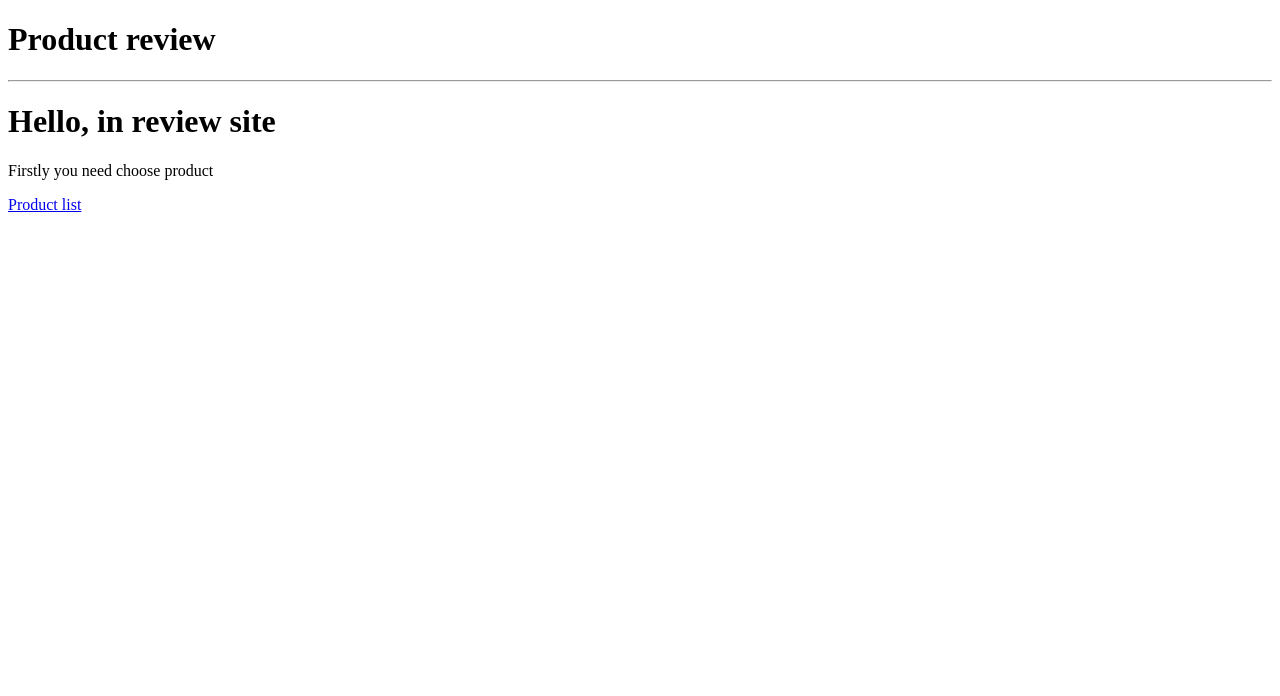
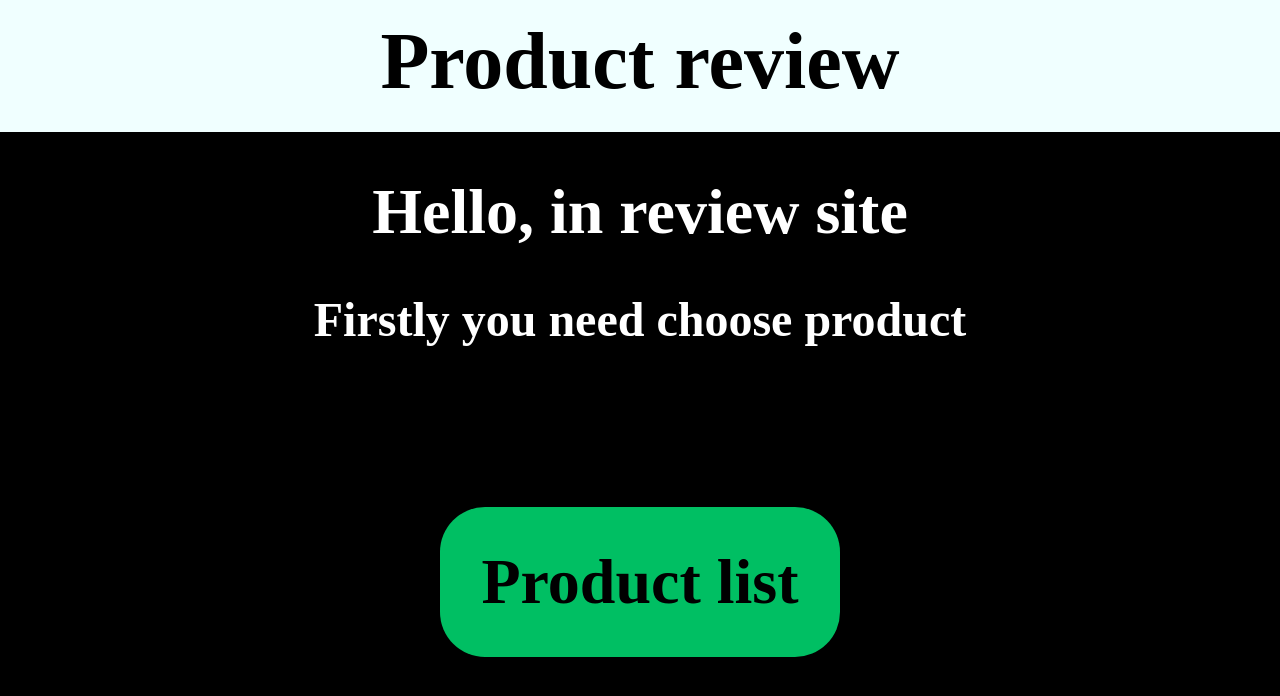
Before and after one commit to ShutenkoStanislav/Product_review, a Django app: page / in a window 1280 px wide. Shown: the top 696 px of the page. Run offline with Django 5.2, Linux system fonts and the light colour scheme.

Commit message:
Complete home page screen

```diff
--- a/static/review/css/style.css
+++ b/static/review/css/style.css
@@ -1,18 +1,58 @@
 body {
     margin: 0;
     padding: 0;
-    min-height: 100vh;
+    min-height: 80vh;
     background: black;
     color: azure;
 }
 
 .title {
-    font-size: 4rem;
+    font-size: 5rem;
     color:black;
-    width: 150px;
-    margin-bottom: 3rem;
-    padding: 1rem 2rem;
+    background-color: azure;
+    height: 100px;
+    margin-bottom: 1rem;
+    padding: 1rem 4rem;
+    text-align: center;
+    align-items: center;
+    margin-left: auto;
+    margin-right: auto;
+    margin-top: auto;
+    margin-bottom: auto;
+
+
+}
+
+.home_page_text {
+    color: White;
+    font-size: 2rem;
+    text-align: center;
     margin: 0 auto 3rem auto;
 
 
 }
+
+.product_list_button {
+    display: flex;
+    justify-content: center;
+    align-items: center;
+    background-color: #00bf63;
+    color: black;
+    width: 400px;
+    height: 150px;
+    padding: 0;
+    border-radius: 45px;
+    text-decoration: none;
+    text-align: center;
+    line-height: 70px;
+    margin: 0 auto 3rem auto;
+    font-size: 4rem;
+    font-weight: 600;
+    transition: all 0.3s ease;
+    margin-top: 10rem;
+
+}
+
+.product_list_button:hover {
+    transform: scale(1.05);
+}
--- a/templates/base.html
+++ b/templates/base.html
@@ -1,9 +1,11 @@
+{% load static %}
 <!DOCTYPE html>
 <html lang="en">
 <head>
     <meta charset="UTF-8">
     <meta name="viewport" content="width=device-width, initial-scale=1.0">
     <title>Review</title>
+    <link rel="stylesheet" href="{% static 'review/css/style.css' %}">
 </head>
 <body>
 
--- a/templates/header.html
+++ b/templates/header.html
@@ -1,3 +1,2 @@
 {% load static %}
 <h1 class="title">Product review</h1>
-<hr>
--- a/templates/review/home.html
+++ b/templates/review/home.html
@@ -1,9 +1,25 @@
 {% extends "base.html"%}
 {% load static %}
 {% block content%}
-    <h1> Hello, in review site</h1>
-    <p>Firstly you need choose product</p>
-    <a href="{% url 'product_list'%}">Product list</a>
+<!DOCTYPE html>
+<html lang="en">
+<head>
+    <meta charset="UTF-8">
+    <meta name="viewport" content="width=device-width, initial-scale=1.0">
+    <link rel="stylesheet" href="{% static 'review/css/style.css' %}">
+    <title>Document</title>
+</head>
+<body>
+    <div class="home_page_text">
+        <h1> Hello, in review site</h1>
+        <h2>Firstly you need choose product</h2>
+    </div>
+
+    <a href="{% url 'product_list' %}" class="product_list_button">Product list</a>
+
+</body>
+</html>
+
 
 
 {% endblock %}
```
